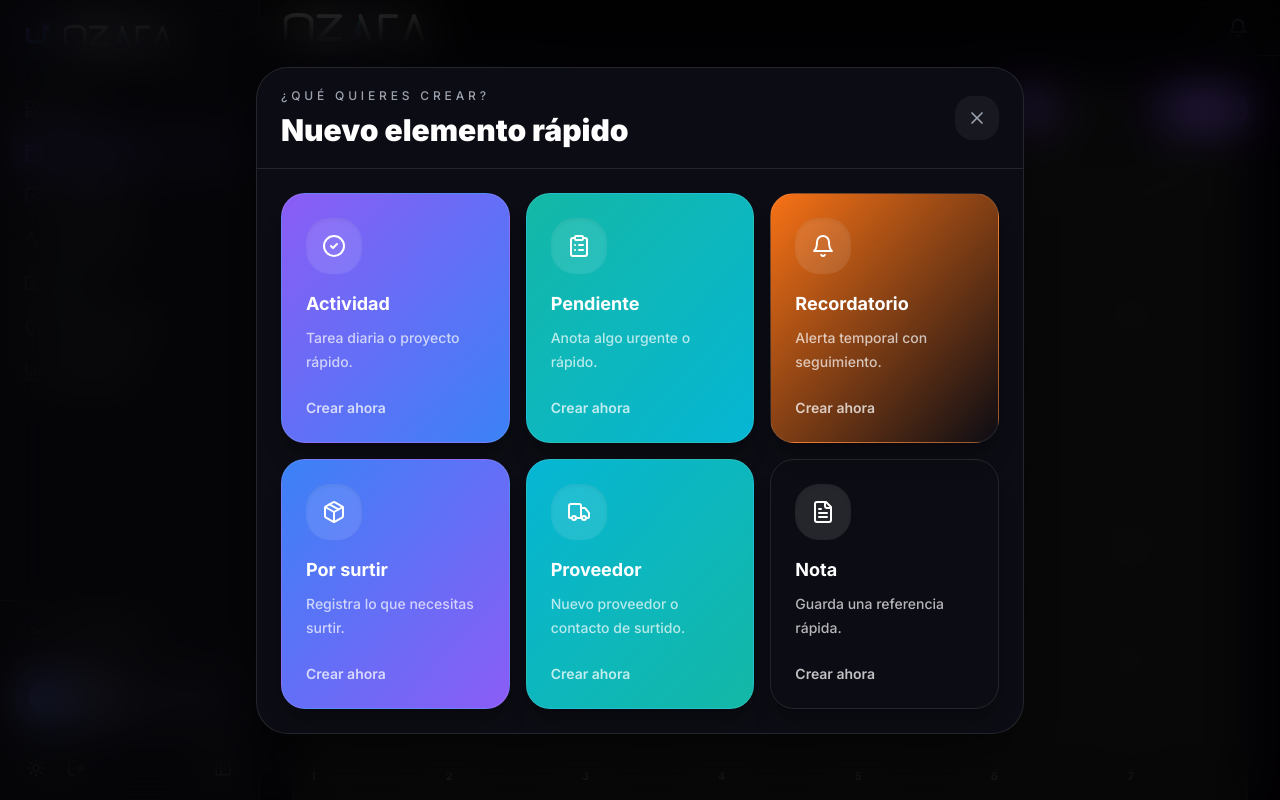
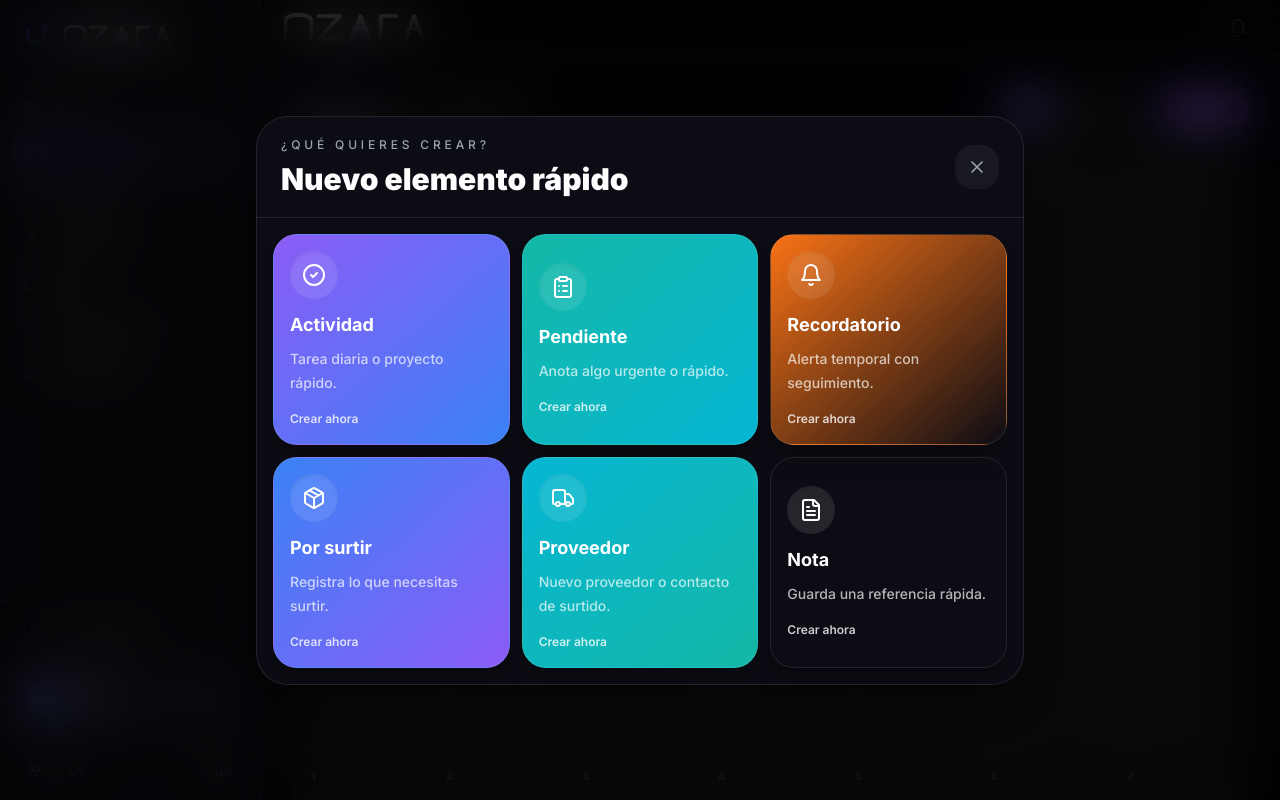
Before and after one commit to Yuse16/flowcontrol, a Next.js app: page /calendar in a window 1280 px wide. Both pictures are taken after a click on the button "TAREA". Built offline with nearby package versions, Linux system fonts and the light colour scheme.

Commit message:
fix: corregir errores de marca, calendario móvil, menú rápido y layout de pantalla completa

```diff
--- a/src/app/calendar/page.tsx
+++ b/src/app/calendar/page.tsx
@@ -1,6 +1,6 @@
 "use client";
 import { useState, useEffect } from 'react';
-import { usePathname } from 'next/navigation';
+import { usePathname, useRouter } from 'next/navigation';
 import { useQuickAdd } from '@/context/QuickAddContext';
 import { CalendarHeader } from '@/components/calendar/CalendarHeader';
 import { MonthView } from '@/components/calendar/MonthView';
@@ -23,12 +23,28 @@ export default function CalendarPage() {
 
   const { activities, addActivity, updateActivity, deleteActivity, toggleCompletion, getCalendarActivitiesForDate, isLoaded } = useAdvancedActivities();
   const { openMenu } = useQuickAdd();
+  const router = useRouter();
 
   useEffect(() => {
     if (pathname === '/calendar') {
       setViewType('month');
     }
   }, [pathname]);
+
+  useEffect(() => {
+    const handleCalendarNavClick = () => {
+      if (viewType === 'day' || viewType === 'week') {
+        setViewType('month');
+        return;
+      }
+      if (viewType === 'month') {
+        router.push('/dashboard');
+      }
+    };
+
+    window.addEventListener('calendar-nav-click', handleCalendarNavClick);
+    return () => window.removeEventListener('calendar-nav-click', handleCalendarNavClick);
+  }, [viewType, router]);
 
   const activitiesForDay = getCalendarActivitiesForDate(currentDate);
   const scheduledActivities = activities.filter(a => a.fechaProgramada);
--- a/src/app/globals.css
+++ b/src/app/globals.css
@@ -3,6 +3,10 @@
 @tailwind utilities;
 
 @layer base {
+  html, body {
+    min-height: 100%;
+  }
+
   :root {
     --background: var(--bg-custom, #05000A);
     --foreground: #f1f5f9;
--- a/src/app/layout.tsx
+++ b/src/app/layout.tsx
@@ -57,7 +57,7 @@ export default function RootLayout({
         <link rel="icon" href="/favicon.svg" type="image/svg+xml" />
         <link rel="apple-touch-icon" href="/icons/icon-192.svg" />
       </head>
-      <body className={`${inter.variable} ${orbitron.variable} ${inter.className} bg-background text-foreground flex min-h-[100dvh] h-[100dvh] overflow-hidden transition-colors duration-300`}>
+      <body className={`${inter.variable} ${orbitron.variable} ${inter.className} bg-background text-foreground flex min-h-screen min-h-[100svh] h-screen overflow-hidden transition-colors duration-300`}>
         <ThemeProvider>
           <DesignProvider>
             <ReminderProvider>
@@ -68,7 +68,7 @@ export default function RootLayout({
                     <ReminderOverlay />
                     <ReminderModal />
                     <Sidebar />
-                    <div className="flex-1 flex flex-col h-full overflow-hidden relative z-10 w-full safe-top">
+                    <div className="flex-1 flex flex-col min-h-full overflow-hidden relative z-10 w-full safe-top">
                       <Topbar />
                       <main className="flex-1 overflow-x-hidden overflow-y-auto bg-background p-4 md:p-6 lg:p-8 pb-24 md:pb-8 main-content-mobile relative transition-all duration-300">
                         {children}
--- a/src/components/brand/UzalaWordmark.tsx
+++ b/src/components/brand/UzalaWordmark.tsx
@@ -60,17 +60,23 @@ export function UzalaWordmark({ size = 'md', className }: UzalaWordmarkProps) {
         strokeLinejoin="round"
       />
 
-      {/* First A — gradient left half, white right leg, cyan dot, no crossbar */}
+      {/* First A — gradient fill with clear crossbar for correct UZALA rendering */}
       <path
-        d={`M ${a1cx - a1w} ${a1base} L ${a1cx} ${a1top} L ${a1cx} ${a1base} Z`}
+        d={`M ${a1cx - a1w} ${a1base} L ${a1cx} ${a1top} L ${a1cx + a1w} ${a1base} Z`}
         fill={`url(#${uid}-aGrad)`}
       />
       <path
-        d={`M ${a1cx} ${a1top} L ${a1cx + a1w} ${a1base}`}
+        d={`M ${a1cx - a1w} ${a1base} L ${a1cx} ${a1top} L ${a1cx + a1w} ${a1base}`}
         stroke={UZALA_COLORS.white}
         strokeWidth={sw}
         strokeLinecap="round"
         strokeLinejoin="round"
+      />
+      <path
+        d={`M ${a1cx - a1w + 4} ${a1base - 18} H ${a1cx + a1w - 4}`}
+        stroke={UZALA_COLORS.white}
+        strokeWidth={sw}
+        strokeLinecap="round"
       />
       <circle cx={a1cx} cy={34} r={3.2} fill={UZALA_COLORS.cyan} />
 
@@ -83,13 +89,19 @@ export function UzalaWordmark({ size = 'md', className }: UzalaWordmarkProps) {
         strokeLinejoin="round"
       />
 
-      {/* Final A — open white V, no crossbar, no dot */}
+      {/* Final A — open white V with crossbar for a clear A shape */}
       <path
         d="M 204 45 L 218 7 L 232 45"
         stroke={UZALA_COLORS.white}
         strokeWidth={sw}
         strokeLinecap="round"
         strokeLinejoin="round"
+      />
+      <path
+        d="M 209 28 H 227"
+        stroke={UZALA_COLORS.white}
+        strokeWidth={sw}
+        strokeLinecap="round"
       />
     </svg>
   );
--- a/src/components/layout/BottomNav.tsx
+++ b/src/components/layout/BottomNav.tsx
@@ -1,6 +1,6 @@
 "use client";
 import Link from 'next/link';
-import { usePathname } from 'next/navigation';
+import { usePathname, useRouter } from 'next/navigation';
 import { Home, Calendar, Plus, Activity, MoreHorizontal } from 'lucide-react';
 import clsx from 'clsx';
 import { useNavigation } from '@/context/NavigationContext';
@@ -16,8 +16,18 @@ const navItems = [
 
 export function BottomNav() {
   const pathname = usePathname();
+  const router = useRouter();
   const { setIsMobileMenuOpen } = useNavigation();
   const { openMenu } = useQuickAdd();
+
+  const handleActiveNavClick = (href: string | null) => {
+    if (!href) return;
+    if (href === '/calendar' && typeof window !== 'undefined') {
+      window.dispatchEvent(new CustomEvent('calendar-nav-click'));
+      return;
+    }
+    router.push(href);
+  };
 
   return (
     <nav className="md:hidden fixed bottom-0 left-0 right-0 z-50 bg-[#0F0F17]/95 backdrop-blur-xl border-t border-[#2A2A3C] safe-bottom">
@@ -56,6 +66,34 @@ export function BottomNav() {
 
           const isActive = pathname === item.href;
 
+          if (pathname === item.href) {
+            return (
+              <button
+                key={item.href!}
+                type="button"
+                onClick={() => handleActiveNavClick(item.href)}
+                className="flex flex-col items-center gap-1 px-3 py-1"
+              >
+                <item.icon
+                  size={22}
+                  className={clsx(
+                    'transition-colors',
+                    isActive ? 'text-uzala-purple' : 'text-gray-500'
+                  )}
+                  strokeWidth={isActive ? 2.5 : 2}
+                />
+                <span
+                  className={clsx(
+                    'text-[10px] font-semibold transition-colors',
+                    isActive ? 'text-uzala-purple' : 'text-gray-500'
+                  )}
+                >
+                  {item.label}
+                </span>
+              </button>
+            );
+          }
+
           return (
             <Link
               key={item.href!}
--- a/src/components/layout/QuickAddMenu.tsx
+++ b/src/components/layout/QuickAddMenu.tsx
@@ -80,7 +80,7 @@ export function QuickAddMenu({ isOpen, onClose, onSelect }: QuickAddMenuProps) {
               </button>
             </div>
 
-            <div className="grid gap-4 p-6 sm:grid-cols-2 xl:grid-cols-3">
+            <div className="grid gap-3 p-4 sm:grid-cols-2 xl:grid-cols-3 max-h-[calc(100vh-20vh)] overflow-y-auto">
               {options.map((option) => {
                 const Icon = option.icon;
                 return (
@@ -88,16 +88,16 @@ export function QuickAddMenu({ isOpen, onClose, onSelect }: QuickAddMenuProps) {
                     key={option.key}
                     type="button"
                     onClick={() => onSelect(option.key)}
-                    className={`group rounded-3xl border border-white/10 bg-gradient-to-br ${option.accent} p-6 text-left shadow-xl shadow-black/20 transition hover:-translate-y-1 hover:border-white/20 focus:outline-none focus:ring-2 focus:ring-uzala-purple/40`}
+                    className={`group rounded-3xl border border-white/10 bg-gradient-to-br ${option.accent} p-4 text-left shadow-xl shadow-black/20 transition hover:-translate-y-0.5 hover:border-white/20 focus:outline-none focus:ring-2 focus:ring-uzala-purple/40`}
                   >
-                    <div className="flex h-14 w-14 items-center justify-center rounded-3xl bg-white/10 text-white mb-4 shadow-inner">
+                    <div className="flex h-12 w-12 items-center justify-center rounded-3xl bg-white/10 text-white mb-3 shadow-inner">
                       <Icon size={24} />
                     </div>
                     <div>
                       <h3 className="text-lg font-bold text-white">{option.label}</h3>
                       <p className="mt-2 text-sm leading-6 text-white/70">{option.description}</p>
                     </div>
-                    <span className="mt-6 inline-flex items-center text-sm font-semibold text-white/75 group-hover:text-white">
+                    <span className="mt-4 inline-flex items-center text-xs font-semibold text-white/80 group-hover:text-white">
                       Crear ahora
                     </span>
                   </button>
```
